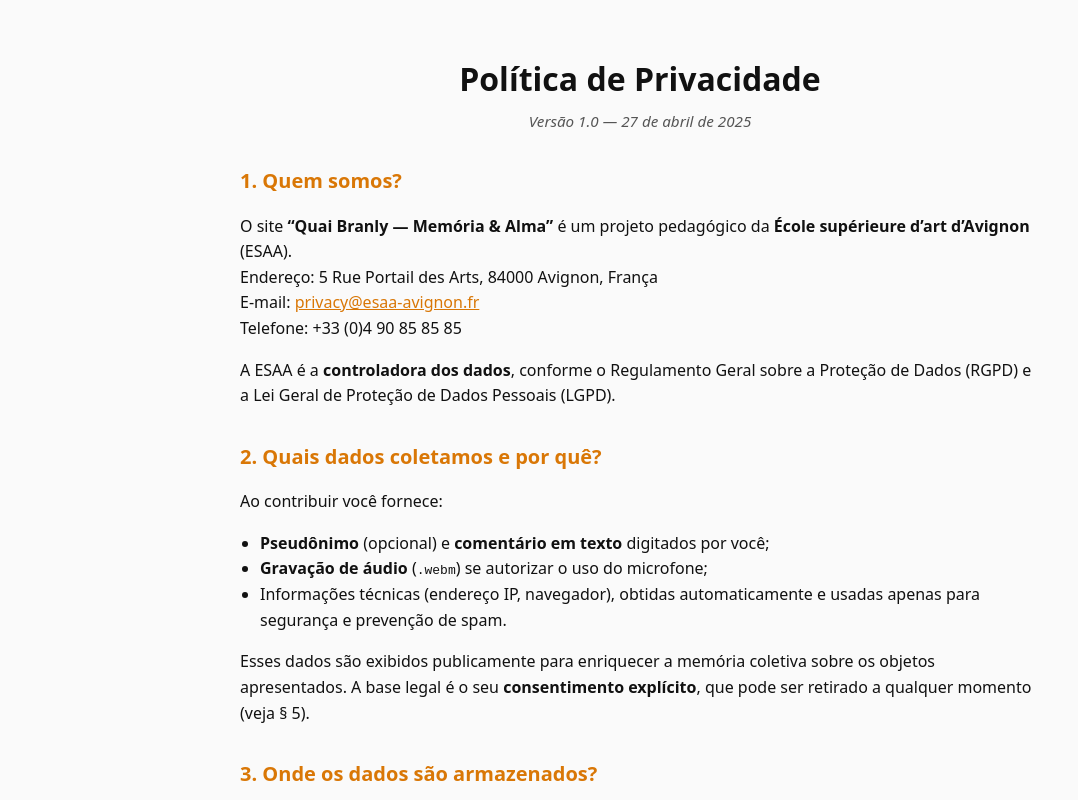
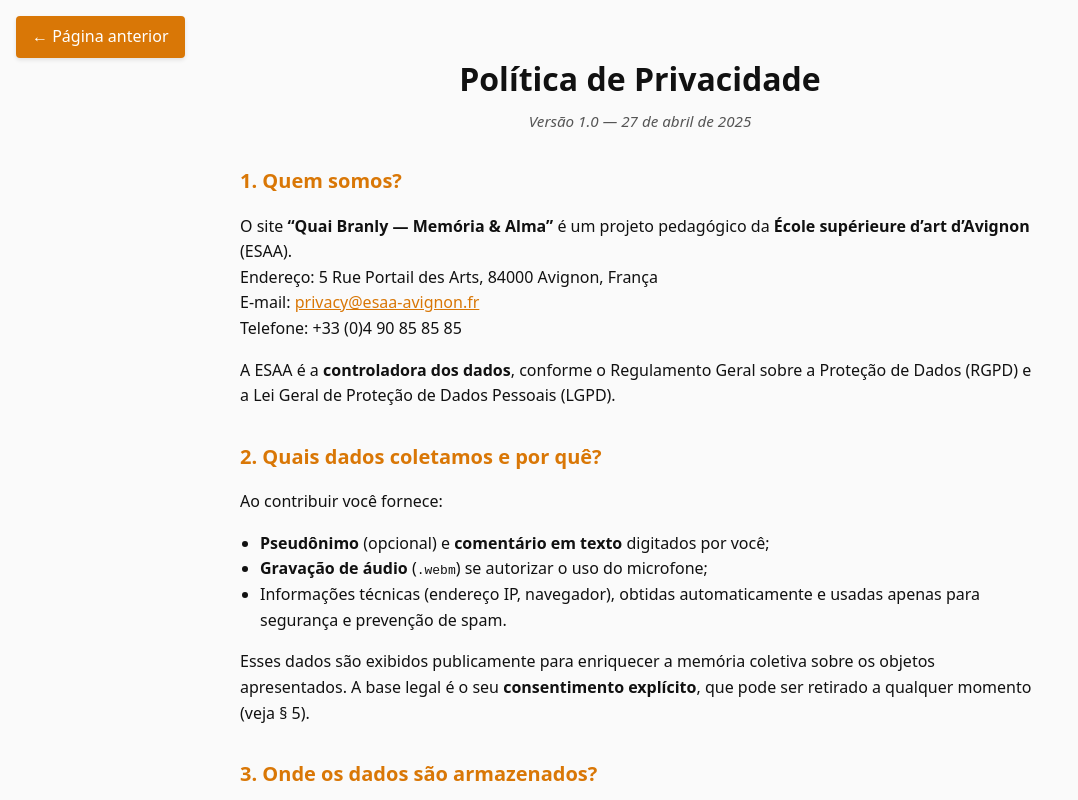
Before and after one commit to victormule/Amazonie, a website: page privacy.html in a window 1280 px wide. Shown: the top 800 px of the page, without its empty margins (0-1078 px from the left). Drawn offline with Linux system fonts and the light colour scheme.

Commit message:
Update privacy.html

```diff
--- a/privacy.html
+++ b/privacy.html
@@ -11,6 +11,7 @@
         --accent: #d97706;
       }
       body {
+
         margin: 0;
         font-family: system-ui, sans-serif;
         background: var(--bg);
@@ -45,9 +46,33 @@
       a {
         color: var(--accent);
       }
+      .back-link {
+  position: fixed;
+  top: 1rem;
+  left: 1rem;
+  z-index: 100;
+}
+.back-link a {
+  display: inline-block;
+  padding: 0.5rem 1rem;
+  background-color: var(--accent);
+  color: white;
+  text-decoration: none;
+  border-radius: 4px;
+  font-weight: 500;
+  box-shadow: 0 2px 4px rgba(0,0,0,0.1);
+  transition: all 0.2s ease;
+}
+.back-link a:hover {
+  background-color: #b45309;
+  box-shadow: 0 3px 6px rgba(0,0,0,0.15);
+}
     </style>
   </head>
   <body>
+    <div class="back-link">
+    <a href="index.html">← Página anterior</a>
+    </div>
     <h1>Política de Privacidade</h1>
     <em class="version">Versão 1.0 — 27 de abril de 2025</em>
 
```
